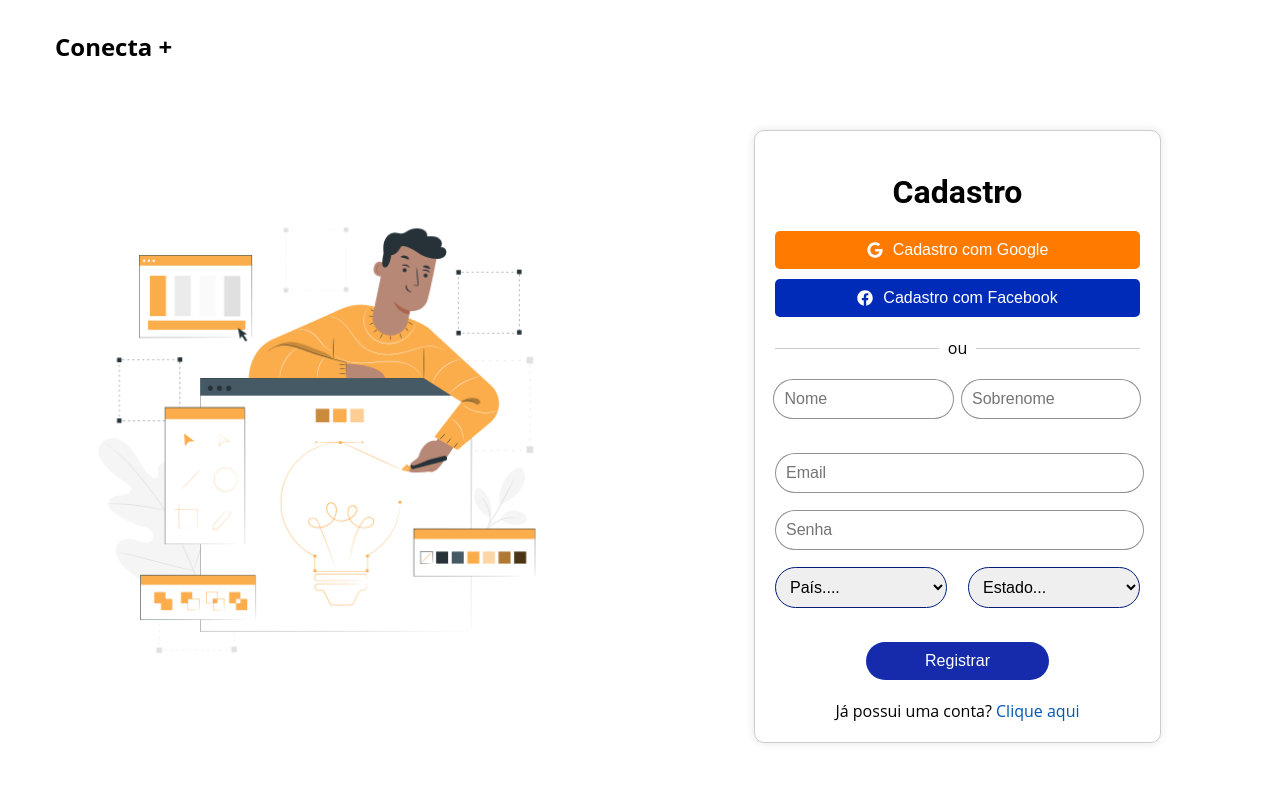
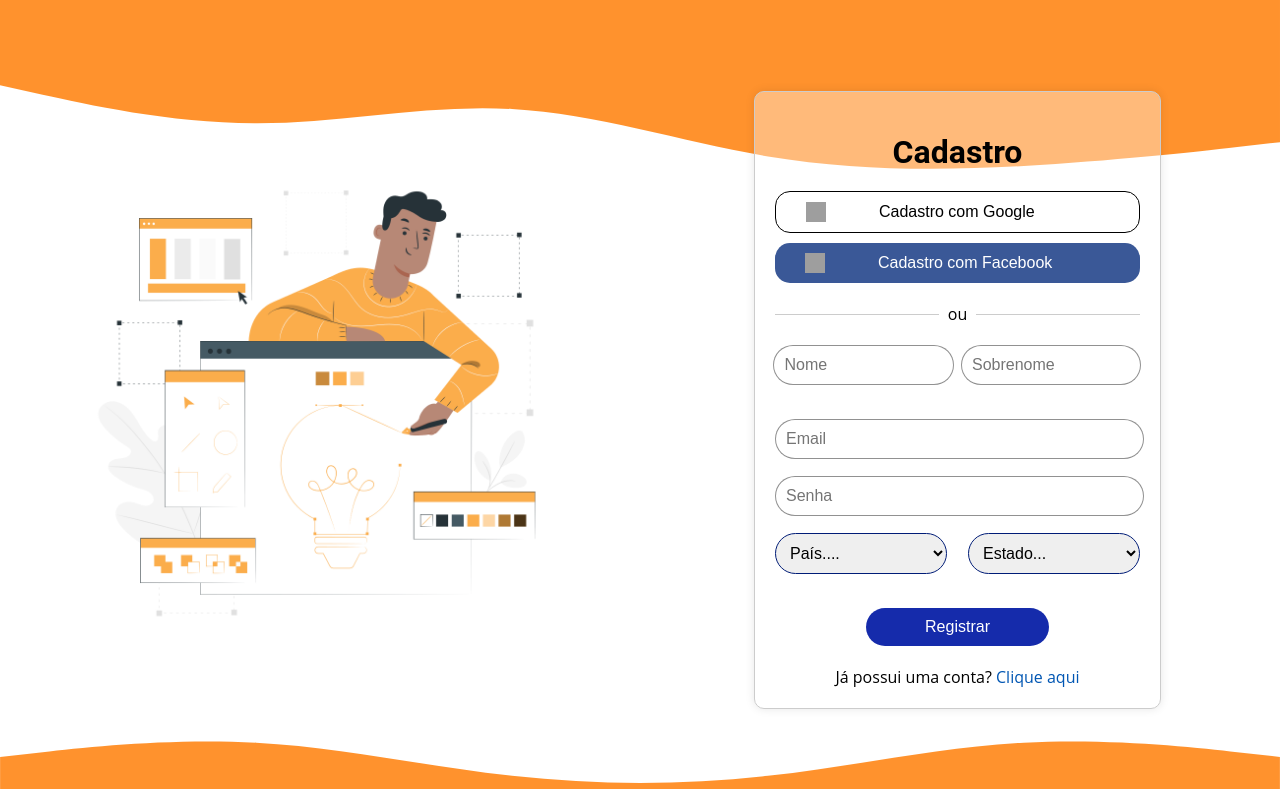
Before and after one commit to cauaqroz/ProjetoIntegrador, a React (Create React App) app in the folder FrontEnd-React/: page /register in a window 1280 px wide. Built offline with nearby package versions, Linux system fonts and the light colour scheme; grey boxes are pictures that could not be loaded.

Commit message:
Feat: Novo Desing para Cadastro - Alteração no Padrão de Cores, e Cadastro Via Google e Facebook

```diff
--- a/FrontEnd-React/src/pages/Register.js
+++ b/FrontEnd-React/src/pages/Register.js
@@ -2,8 +2,9 @@ import React, { useState } from 'react';
 import { useNavigate } from 'react-router-dom';
 import '../styles/Register.css';
 import registerImage from '../assets/Design tools-pana.png';
+import googleLogo from '../assets/image copy.png'; // Importe a imagem do logo do Google
+import facebookLogo from '../assets/image copy 2.png'; // Importe a imagem do logo do Facebook
 import config from '../config/Config';
-import { FaGoogle, FaFacebook } from 'react-icons/fa'; // Importar ícones
 
 const Register = () => {
   const navigate = useNavigate();
@@ -85,9 +86,10 @@ const Register = () => {
 
   return (
     <div className="register-container">
-      <div className="top-bar">
-        <div className="logo" onClick={navigateToHome} style={{ cursor: 'pointer' }} >Conecta +</div>
-
+      <div className="wave-top">
+        <svg viewBox="0 0 1440 320">
+          <path fill="#ff820ede" fillOpacity="1" d="M0,96L48,106.7C96,117,192,139,288,138.7C384,139,480,117,576,122.7C672,128,768,160,864,176C960,192,1056,192,1152,186.7C1248,181,1344,171,1392,165.3L1440,160L1440,0L1392,0C1344,0,1248,0,1152,0C1056,0,960,0,864,0C768,0,672,0,576,0C480,0,384,0,288,0C192,0,96,0,48,0L0,0Z"></path>
+        </svg>
       </div>
       <main className="register-main">
         <div className="image-register">
@@ -99,12 +101,12 @@ const Register = () => {
             <ul className="social-register">
               <li>
                 <button className="google-register">
-                  <FaGoogle /> Cadastro com Google
+                  <img src={googleLogo} alt="Google Logo" className="social-logo" /> Cadastro com Google
                 </button>
               </li>
               <li>
                 <button className="facebook-register">
-                  <FaFacebook /> Cadastro com Facebook
+                  <img src={facebookLogo} alt="Facebook Logo" className="social-logo" /> Cadastro com Facebook
                 </button>
               </li>
             </ul>
@@ -204,6 +206,11 @@ const Register = () => {
           </div>
         </div>
       </main>
+      <div className="wave-bottom">
+        <svg viewBox="0 0 1440 100">
+          <path fill="#ff820ede" fillOpacity="1" d="M0,64L48,58.7C96,53,192,43,288,48C384,53,480,75,576,85.3C672,96,768,96,864,85.3C960,75,1056,53,1152,48C1248,43,1344,53,1392,58.7L1440,64L1440,100L1392,100C1344,100,1248,100,1152,100C1056,100,960,100,864,100C768,100,672,100,576,100C480,100,384,100,288,100C192,100,96,100,48,100L0,100Z"></path>
+        </svg>
+      </div>
     </div>
   );
 };
--- a/FrontEnd-React/src/styles/Register.css
+++ b/FrontEnd-React/src/styles/Register.css
@@ -3,7 +3,27 @@
   display: flex;
   flex-direction: column;
   height: 100vh;
+  width: 100vw; /* Adicione esta linha para garantir que a largura seja 100% */
+  position: relative;
+  overflow: hidden;
 }
+
+.wave-top, .wave-bottom {
+  position: absolute;
+  width: 100%;
+  z-index: 0; /* Certifique-se de que o z-index seja menor que o do conteúdo principal */
+}
+
+.wave-top {
+  top: 0;
+  height: 150px; /* Altura original */
+}
+
+.wave-bottom {
+  bottom: 0;
+  height: 100px;
+}
+
 .name-lastname{
   width: 97% !important;
   right: 7px !important;
@@ -23,17 +43,14 @@
   font-weight: bold;
 }
 
-
-
-
-
-
 .register-main {
   display: flex;
   justify-content: space-between;
   align-items: center;
   flex-grow: 1;
   padding: 15px;
+  position: relative;
+  z-index: 1; /* Certifique-se de que o z-index seja maior que o das faixas de onda */
 }
 
 .image-register {
@@ -64,7 +81,7 @@
   border: 1px solid #ccc;
   border-radius: 10px;
   box-shadow: 0 0 10px rgba(0, 0, 0, 0.1);
-  background-color: #fff;
+  background-color: #ffffff5e;
 }
 
 .form-box h1 {
@@ -92,7 +109,7 @@
   border-radius: 5px;
   display: flex;
   align-items: center;
-  justify-content: center;
+  justify-content: flex-start;
 }
 
 .social-register button svg {
@@ -100,16 +117,26 @@
 }
 
 .google-register {
-  background-color: #ff7b00;
-  color: white;
+  background-color: #ffffff;
+  color: rgb(0, 0, 0);
+  border: 1px solid black !important;
+  border-radius: 15px !important;
 }
 .google-register:hover {
-  background-color: #ffa72d !important;
-  color: white;
+  background-color: #ffffff !important;
+  color: rgb(0, 0, 0);
+  border: 1px solid black !important;
+  border-radius: 15px !important;
 }
 .facebook-register {
-  background-color: #002bb9;
+  background-color: #3a5897;
   color: white;
+  border-radius: 15px !important;
+}
+.facebook-register:hover {
+  background-color:#3a5897 !important;
+  color: white;
+  border-radius: 15px !important;
 }
 
 .divider {
@@ -219,3 +246,10 @@
 .already-account a:hover {
   text-decoration: underline;
 }
+
+.social-logo {
+  width: 20px;
+  height: 20px;
+  margin-right: 53px;
+  margin-left: 20px;
+}
```
Lines whose indentation alone changed are shown as unchanged.
